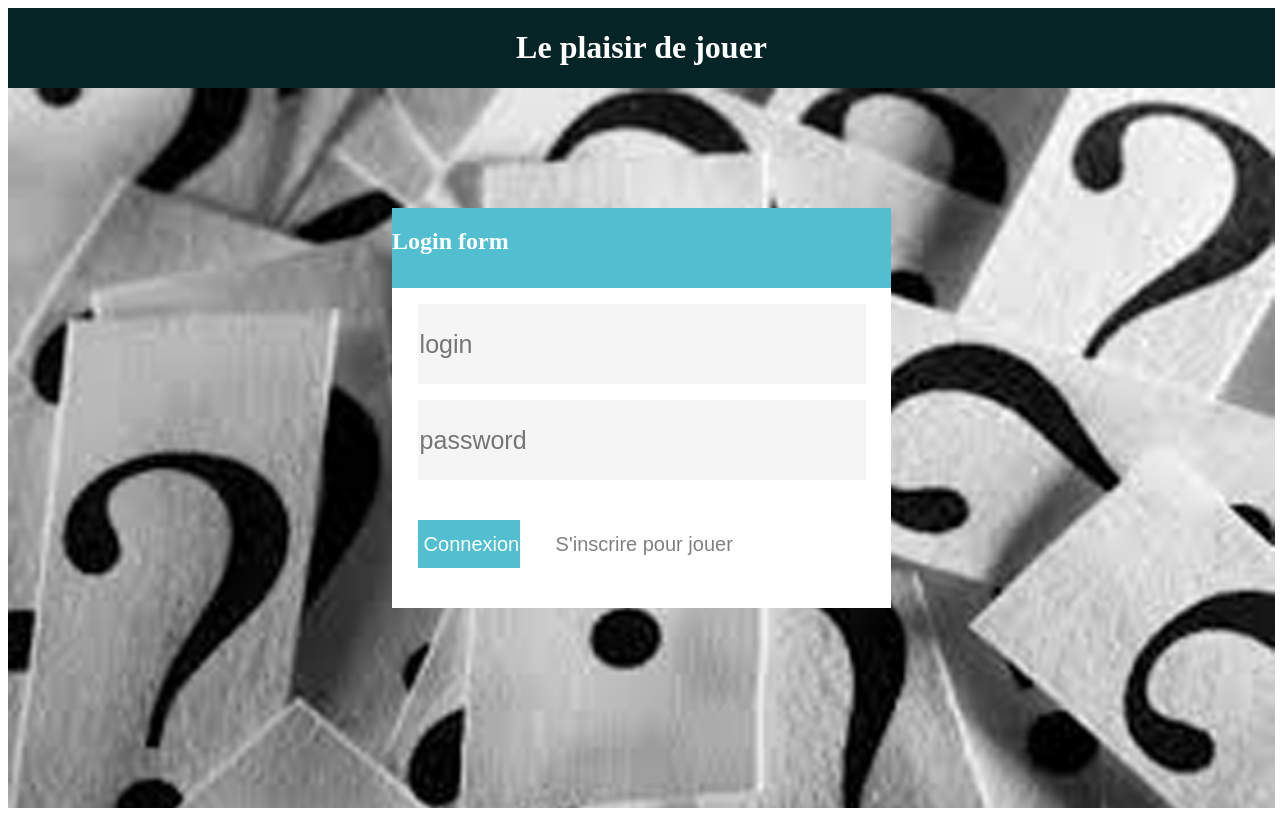
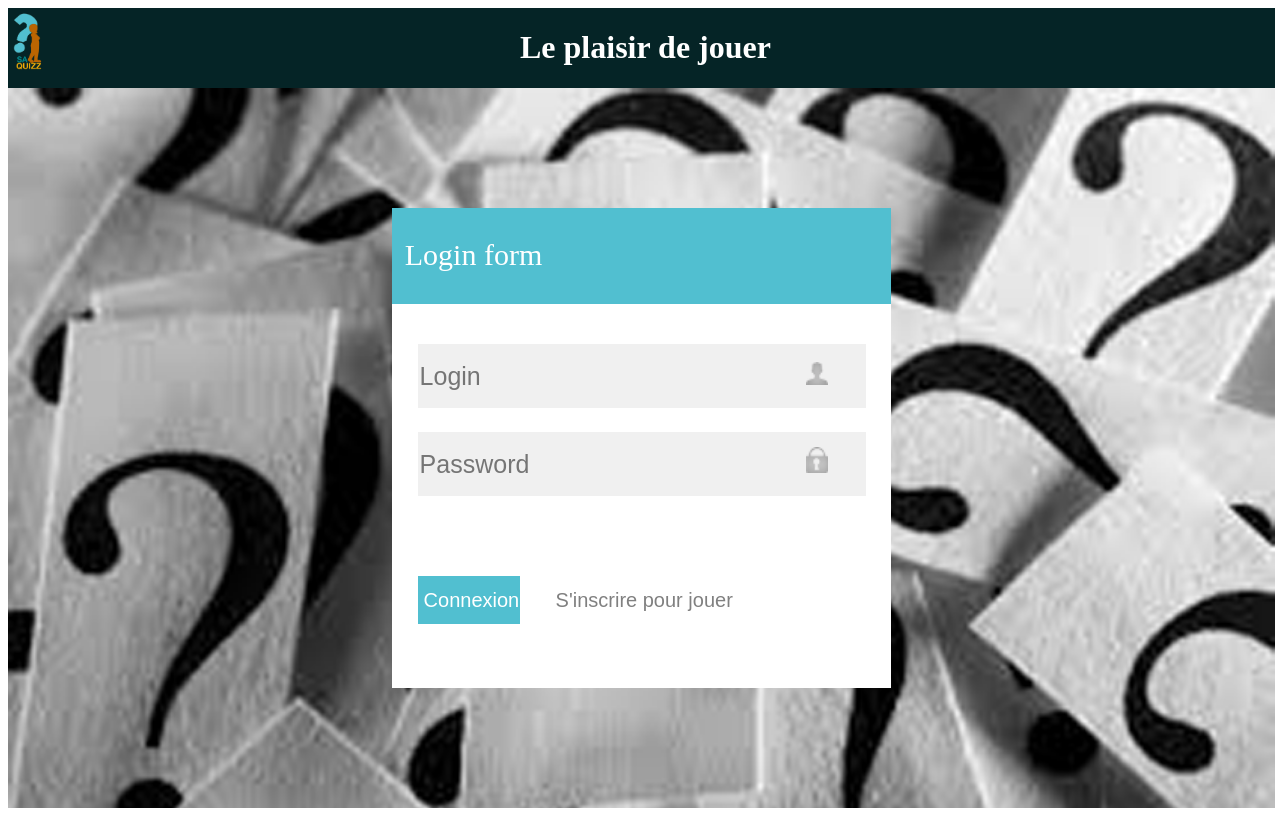
Before and after one commit to Birame1998/Quizz-App, a PHP site: page /quizzApp/templates/securite/connexion.html.php in a window 1280 px wide. Run offline with PHP 8.4, Linux system fonts and the light colour scheme; some libraries are stand-ins or nearby versions.

Commit message:
Spr1US4T1V2

```diff
--- a/public/css/connexion.style.css
+++ b/public/css/connexion.style.css
@@ -12,9 +12,21 @@ body{
 }
 .header{
     height: 10vh;
-    text-align: center;
     color: white;
+    display: flex;
+    justify-content: flex-start;
     background-color: rgb(5,36,38);
+}
+.logo{
+    width: 10vw;
+    height: 10vh;
+    align-content: flex-start;
+    background-image: url(../img/logo-QuizzSA.png);
+    background-size: 30%;
+    background-repeat: no-repeat;
+}
+h1{
+    margin-left: 30vw;
 }
 .main{
     height: 90vh;
@@ -24,7 +36,7 @@ body{
 }
 .form-contain{
     width: 39vw;
-    height: 50vh;
+    height: 60vh;
     margin-left: 30vw;
     margin-top: 15vh;
     display: flex;
@@ -32,24 +44,52 @@ body{
 }
 .header-form{
     flex: 2;
+    font-size: 30px;
+    font-weight: 100;
     color: white;
     background-color: rgb(81,191,208);
+}
+p{
+    margin-left: 1vw;
 }
 form{
     flex: 8;
     background-color: white;
 }
-input[type="text"]{
-    width: 35vw;
-    margin-left: 2vw;
-    height: 10vh;
-    margin-top: 2vh;
-    background-color: rgb(245,245,245);
+input[type="email"]{
+    width: 30vw;
+    height: 8vh;
+    background-color: rgb(240,240,240);
     font-size: 25px;
     border: none;
 }
+input[type="password"]{
+    width: 30vw;
+    height: 8vh;
+    background-color: rgb(240,240,240);
+    font-size: 25px;
+    border: none;
+
+}
+.connect-params{
+    display: block;
+}
 .connect{
-    margin-top: 5vh;
+    margin-top: 10vh;
+}
+.login{
+width: auto;
+margin-top: 5vh;
+margin-left: 2vw;
+margin-right: 2vw;
+background-color: rgb(240,240,240);
+}
+.password{
+    width: auto;
+    margin-left: 2vw;
+    margin-top: 3vh;
+    margin-right: 2vw;
+    background-color: rgb(240,240,240);
 }
 input[type="submit"]{
     margin-left: 2vw;
@@ -66,3 +106,7 @@ input[id="inscription"]{
     background-color: white;
     color: gray;
 }
+input[id="inscription"]:hover{
+    background-color: rgb(81,191,208);
+    color: white;
+}
--- a/templates/securite/connexion.html.php
+++ b/templates/securite/connexion.html.php
@@ -9,17 +9,24 @@
 </head>
 <body>
     <div class="header">
+        <div class="logo"></div>
         <h1>Le plaisir de jouer</h1>
     </div>
     <div class="main">
         <div class="form-contain">
             <div class="header-form">
-                <h2>Login form</h2>
+                <p>Login form</p>
             </div>
         <form action="" method="POST">
             <div class="connect-params">
-            <input type="text" name="login" placeholder="login"><br>
-            <input type="text" name="password" placeholder="password">
+            <div class="login">
+            <input type="email" name="login" placeholder="Login">
+            <img src="<?=WEB_ROOT.DIRECTORY_SEPARATOR."img".DIRECTORY_SEPARATOR."ic-login.png" ?>" alt="" width="5%" height="1%">
+            </div>
+            <div class="password">
+            <input type="password" name="password" placeholder="Password">
+            <img src="<?=WEB_ROOT.DIRECTORY_SEPARATOR."img".DIRECTORY_SEPARATOR."ic-password.png" ?>" alt="" width="5%" height="1%">
+            </div>
             </div>
             <div class="connect">
                 <input type="submit" value="Connexion" id="connexion">
```
Also changed, not shown: public/css/accueil.style.css (added, +82 -0 lines), templates/user/accueil.html.php (+42 -1 lines), public/img/ic-ajout-active.png (added), public/img/ic-ajout-réponse.png (added), public/img/ic-ajout.png (added), public/img/ic-liste-active.png (added), public/img/ic-liste.png (added), public/img/ic-login.png (added), public/img/ic-password.png (added), public/img/ic-supprimer.png (added), public/img/logo-QuizzSA.png (added).
